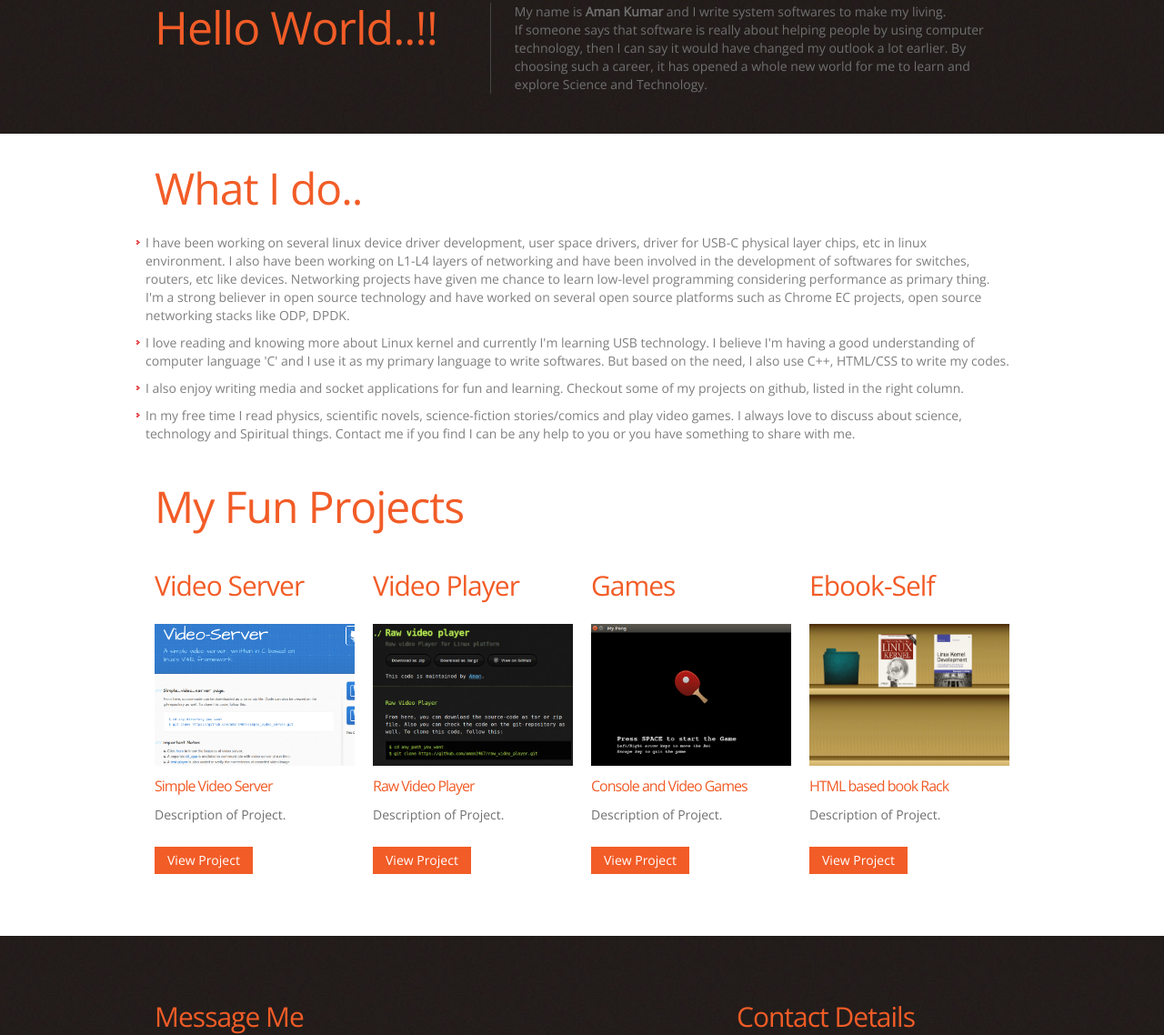
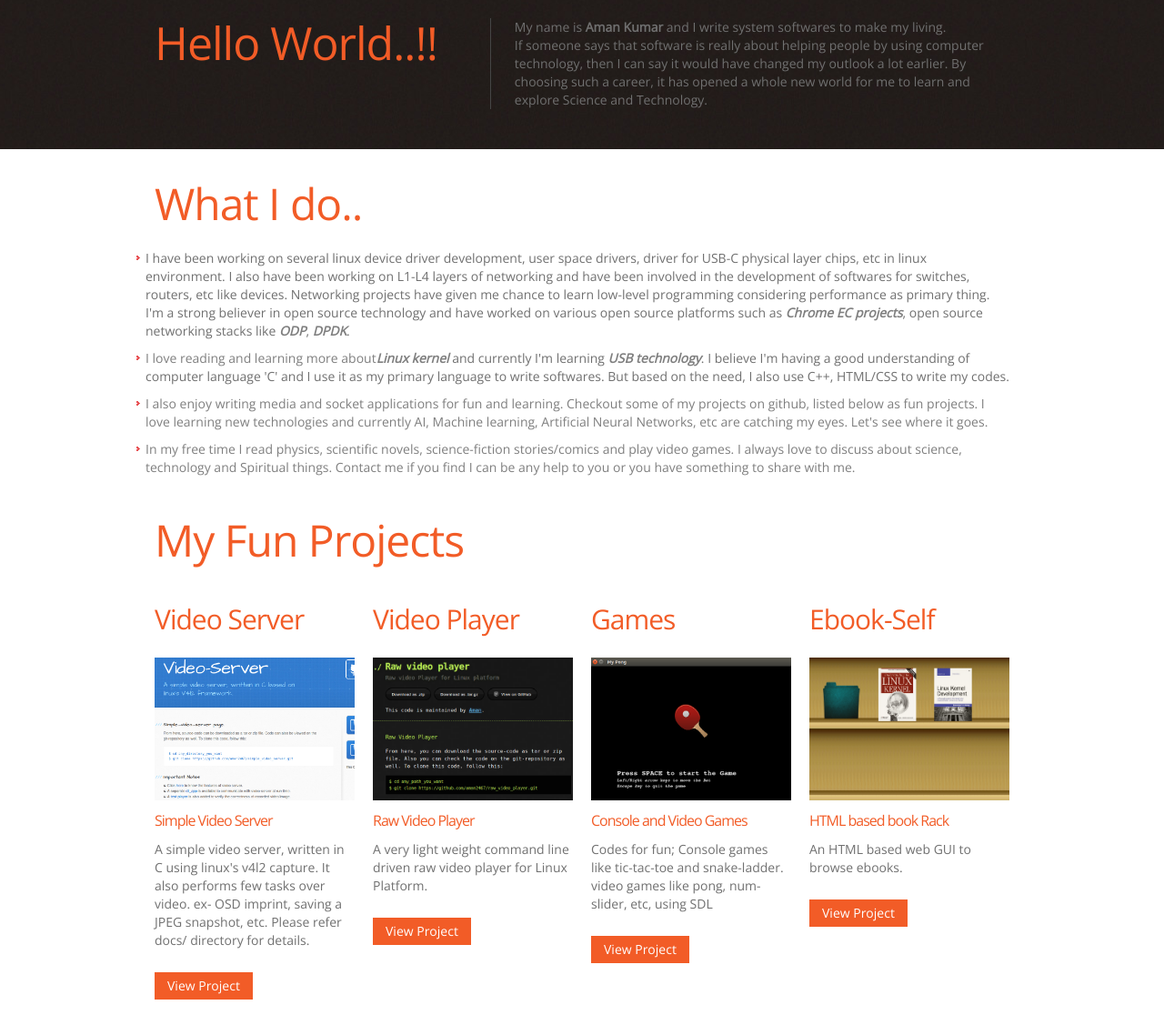
Before and after one commit to kumar-aman/kumar-aman.github.io, a plain HTML site: page index.html in a window 1280 px wide. Shown: the part 649-1787 px from the top of the page at 91% size. Drawn offline with nearby package versions, Linux system fonts and the light colour scheme; a web font is replaced by a local one.

Commit message:
updated slider and info
Signed-off-by: Aman Kumar <aman2467@gmail.com>

```diff
--- a/index.html
+++ b/index.html
@@ -78,7 +78,7 @@ jQuery(window).load(function () {
           <ul class="slides">
             <li> <img src="img/slide-1.jpg" alt=""> </li>
             <li> <img src="img/slide-2.jpg" alt=""> </li>
-            <li> <img src="img/slide-3.jpg" alt=""> </li>
+            <li> <img src="img/slide-3.png" alt=""> </li>
             <li> <img src="img/slide-4.jpg" alt=""> </li>
             <li> <img src="img/slide-5.jpg" alt=""> </li>
           </ul>
@@ -105,9 +105,9 @@ jQuery(window).load(function () {
           </article>
           <div class="clear"></div>
 	  <ul class="list extra extra1">
-	  	<li><a>I have been working on several linux device driver development, user space drivers, driver for USB-C physical layer chips, etc in linux environment. I also have been working on L1-L4 layers of networking and have been involved in the development of softwares for switches, routers, etc like devices. Networking projects have given me chance to learn low-level programming considering performance as primary thing. I'm a strong believer in open source technology and have worked on several open source platforms such as Chrome EC projects, open source networking stacks like ODP, DPDK.<br></a></li>
-		<li><a>I love reading and knowing more about Linux kernel and currently I'm learning USB technology. I believe I'm having a good understanding of computer language 'C' and I use it as my primary language to write softwares. But based on the need, I also use C++, HTML/CSS to write my codes.<br></a></li>
-		<li><a>I also enjoy writing media and socket applications for fun and learning. Checkout some of my projects on github, listed in the right column.<br></a></li>
+	  	<li>I have been working on several linux device driver development, user space drivers, driver for USB-C physical layer chips, etc in linux environment. I also have been working on L1-L4 layers of networking and have been involved in the development of softwares for switches, routers, etc like devices. Networking projects have given me chance to learn low-level programming considering performance as primary thing. I'm a strong believer in open source technology and have worked on various open source platforms such as <a href="https://www.chromium.org/chromium-os/ec-development" target="_blank"><i><b>Chrome EC projects</b></i></a>, open source networking stacks like <a href="http://www.opendataplane.org" target="_blank"><i><b>ODP</b></i></a>, <a href="http://dpdk.org" target="_blank"><i><b>DPDK</b></i></a>.<br></li>
+		<li><a>I love reading and learning more about <a href="https://github.com/torvalds/linux" target="_blank"><i><b> Linux kernel</b></i></a> and currently I'm learning <a href="https://en.wikipedia.org/wiki/USB" target="_blank"><i><b>USB technology</b></i></a>. I believe I'm having a good understanding of computer language 'C' and I use it as my primary language to write softwares. But based on the need, I also use C++, HTML/CSS to write my codes.<br></a></li>
+		<li><a>I also enjoy writing media and socket applications for fun and learning. Checkout some of my projects on github, listed below as fun projects. I love learning new technologies and currently AI, Machine learning, Artificial Neural Networks, etc are catching my eyes. Let's see where it goes.<br></a></li>
 		<li><a>In my free time I read physics, scientific novels, science-fiction stories/comics and play video games. I always love to discuss about science, technology and Spiritual things. Contact me if you find I can be any help to you or you have something to share with me.<br></a></li>
 	  </ul>
         </div>
@@ -126,7 +126,7 @@ jQuery(window).load(function () {
                 <img  src="img/project1.png" alt="">
                 <section> <a><h3>Simple Video Server</h3></a>
                   <div class="clear"></div>
-                  <p>Description of Project.</p>
+                  <p>A simple video server, written in C using linux's v4l2 capture. It also performs few tasks over video. ex- OSD imprint, saving a JPEG snapshot, etc. Please refer docs/ directory for details.</p>
                   <a href="http://amankumar.net.in/simple_video_server" target="_blank" class="btn btn-1">View Project</a> </section>
               </div>
             </li>
@@ -136,7 +136,7 @@ jQuery(window).load(function () {
                 <img  src="img/project2.png" alt="">
                 <section> <a><h3>Raw Video Player</h3></a>
                   <div class="clear"></div>
-                  <p>Description of Project.</p>
+                  <p>A very light weight command line driven raw video player for Linux Platform.</p>
                   <a href="http://amankumar.net.in/raw_video_player" target="_blank" class="btn btn-1">View Project</a> </section>
               </div>
             </li>
@@ -146,7 +146,7 @@ jQuery(window).load(function () {
                 <img  src="img/project3.png" alt="">
                 <section> <a><h3>Console and Video Games</h3></a>
                   <div class="clear"></div>
-                  <p>Description of Project.</p>
+                  <p>Codes for fun; Console games like tic-tac-toe and snake-ladder.<br>video games like pong, num-slider, etc, using SDL</p>
                   <a href="http://amankumar.net.in/games" target="_blank" class="btn btn-1">View Project</a> </section>
               </div>
             </li>
@@ -156,7 +156,7 @@ jQuery(window).load(function () {
                 <img  src="img/project4.png" alt="">
                 <section> <a><h3>HTML based book Rack</h3></a>
                   <div class="clear"></div>
-                  <p>Description of Project.</p>
+                  <p>An HTML based web GUI to browse ebooks.</p>
                   <a href="http://amankumar.net.in/ebook-self" target="_blank" class="btn btn-1">View Project</a> </section>
               </div>
             </li>
```
Also changed, not shown: img/slide-1.jpg, img/slide-2.jpg, img/slide-3.jpg (deleted), img/slide-4.jpg, img/slide-5.jpg, 1 other file.
